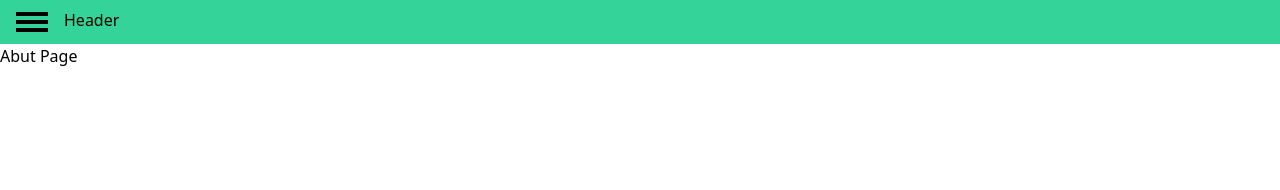
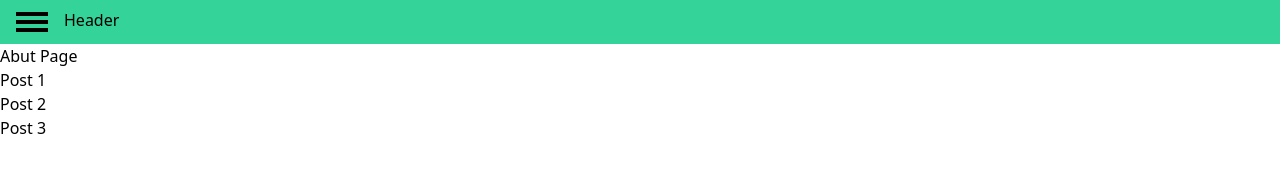
Before and after one commit to Sergiu1-cyber/nextjs-test, a Next.js app: page /about in a window 1280 px wide. Shown: the top 190 px of the page. Built offline with nearby package versions, Linux system fonts and the light colour scheme.

Commit message:
next api

```diff
--- a/pages/about.tsx
+++ b/pages/about.tsx
@@ -5,11 +5,13 @@ interface IProps {
   posts: IPost[]
 }
 
-export default function About({posts}: IProps) {
+export default function About({posts}: InferGetStaticPropsType<typeof getStaticProps>) {
   return (
     <div>
       <h1>Abut Page</h1>
-      {  }
+      {posts && posts.map(
+        post => (<h1 key={post.id}>{post.title}</h1>)
+      )}
     </div>
   );
 }
--- a/pages/api/posts.ts
+++ b/pages/api/posts.ts
@@ -1,12 +1,12 @@
-import { resolve } from "path/win32";
+import { NextApiRequest, NextApiResponse } from "next";
 import { IPost } from "../../types/IPost";
 
+const posts: IPost[] = [
+  {id: 1, title: "Post 1", post: "Blafdksgdfy fvshegfvlsjg fcthjafdey"},
+  {id: 2, title: "Post 2", post: "ygftw yguwyefri jyfdtewdfdruw gfwuykg"},
+  {id: 3, title: "Post 3", post: "uigfe grfre ugfurge gwtgeriwgyt fuewur"}
+]
 
-export default (req, res) => {
-  const posts: IPost[] = [
-    {id: 1, title: "Post 1", post: "Blafdksgdfy fvshegfvlsjg fcthjafdey"},
-    {id: 2, title: "Post 2", post: "ygftw yguwyefri jyfdtewdfdruw gfwuykg"},
-    {id: 3, title: "Post 3", post: "uigfe grfre ugfurge gwtgeriwgyt fuewur"}
-  ]
-  res.json({posts});
+export default (req: NextApiRequest, res: NextApiResponse) => {
+  res.json(posts);
 };
```
